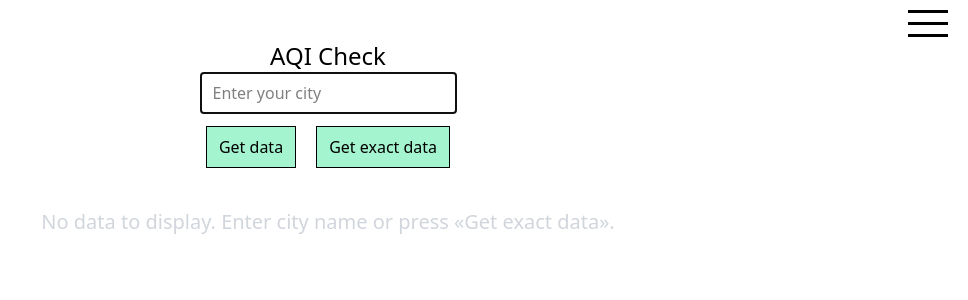
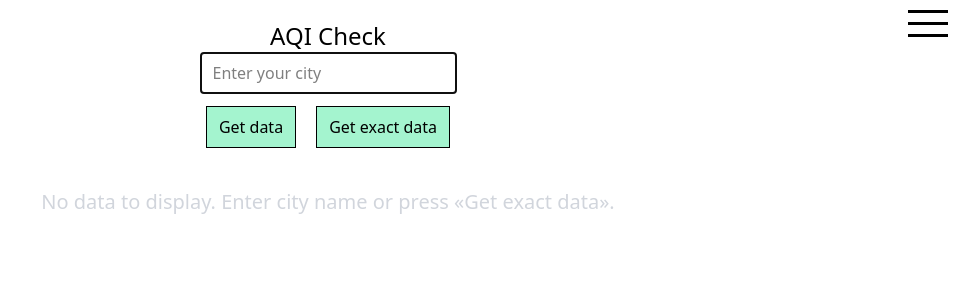
Before and after one commit to R3ndrex/AQICheck2, a Next.js app: page / in a window 1280 px wide. Shown: the top 300 px of the page, without its empty margins (312-1280 px from the left). Built offline with nearby package versions, Linux system fonts and the light colour scheme; no server answers.

Commit message:
change to 100% width

```diff
--- a/src/app/globals.css
+++ b/src/app/globals.css
@@ -43,7 +43,7 @@ aside {
 }
 
 .graph {
-    width: 90%;
+    width: 100%;
 }
 
 .loader {
@@ -74,9 +74,6 @@ aside {
     .mapmain {
         margin-top: 2.5rem;
     }
-    header {
-        margin-top: 2.5rem;
-    }
 }
 @media screen and (width<1000px) {
     :root {
```
